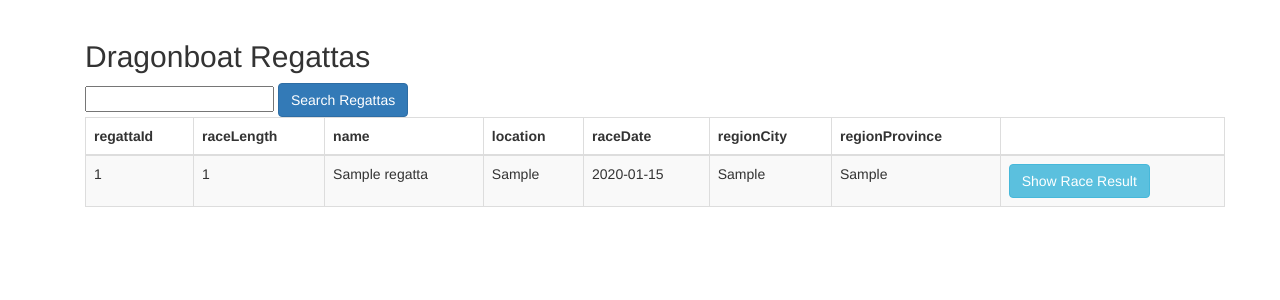
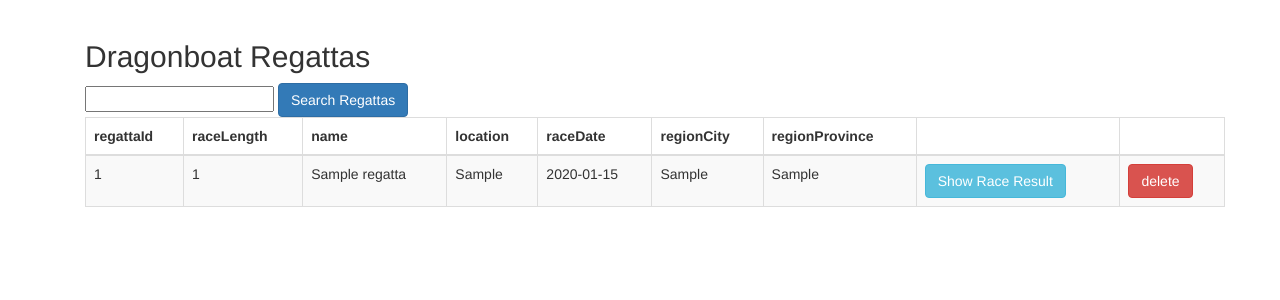
Before and after one commit to alexsclim/Felist, a Flask app: page /regattas in a window 1280 px wide. Shown: the part 52-352 px from the top of the page. Run offline with Flask 2, Linux system fonts and the light colour scheme; the visitor is signed in with stand-in values (Sample User, id 1); tables that the repository leaves empty hold one stand-in row (values such as "Sample post"); some libraries are stand-ins or nearby versions.

Commit message:
add delete cascade

```diff
--- a/app/query_service.py
+++ b/app/query_service.py
@@ -49,8 +49,9 @@ class QueryService:
     return team
 
   def get_last_member_id(self):
-    data = self.cursor.execute("SELECT * FROM Member")
-    return data
+    data = self.cursor.execute("SELECT MAX(memberId) FROM Member")
+    member_id = self.cursor.fetchall()[0]['MAX(memberId)']
+    return member_id
 
   def get_members(self):
     data = self.cursor.execute("SELECT * from Member")
@@ -145,6 +146,11 @@ class QueryService:
     conn.commit()
     return
 
+  def delete_regatta(self, conn, regattaId):
+    data = self.cursor.execute("Delete from Regatta WHERE regattaId = %s", [regattaId])
+    conn.commit()
+    return
+
   def sort_member_names_by_team_asc(self, team_id):
     data = self.cursor.execute("SELECT * from Member where teamId=%s order by memberName asc", [team_id])
     members = self.cursor.fetchall()
--- a/app/templates/dashboard.html
+++ b/app/templates/dashboard.html
@@ -1,9 +1,11 @@
 {% extends "base.html" %}
 {% block body %}
+  <div class="text-center">
     <h1>Dashboard</h1>
     <a href="/teams/new" class="btn btn-primary">Create New Team</a>
     <h3>My Teams</h3>
     {% for team in teams %}
       <div><a href="{{ url_for('showteam', team_id=team["teamId"]) }}">{{ team['name'] }}</a></div>
     {% endfor %}
+  </div>
 {% endblock %}
--- a/app/templates/regattas.html
+++ b/app/templates/regattas.html
@@ -17,6 +17,7 @@
         <th>regionCity</th>
         <th>regionProvince</th>
         <th></th>
+        <th></th>
       </tr>
     </thead>
     <tbody>
@@ -32,6 +33,11 @@
           <td>
             <a href="{{ url_for('showraceresults', regatta_id=regatta["regattaId"])}}" class="btn btn-info">Show Race Result</a>
           </td>
+          <td>
+            <form action="{{url_for('delete_regatta', regatta_id=regatta['regattaId'])}}" method="post">
+              <input class="btn btn-danger" type="submit" value="delete">
+            </form>
+          </td>
       	</tr>
       {% endfor %}
     </tbody>
--- a/app/templates/show_team.html
+++ b/app/templates/show_team.html
@@ -33,7 +33,7 @@
           <td>{{member["dateOfBirth"]}}</td>
           <td>
             <form action="{{url_for('delete_member_path', team_id=team['teamId'], member_id=member['memberId'])}}" method="post">
-              <input class="btn btn-primary" type="submit" value="delete">
+              <input class="btn btn-danger" type="submit" value="delete">
             </form>
           </td>
         </tr>
--- a/app/views.py
+++ b/app/views.py
@@ -47,6 +47,17 @@ def regattas():
     regattas = query_service.get_regattas()
 
     return render_template('regattas.html', regattas=regattas)
+
+@app.route('/regattas/<regatta_id>/delete', methods=['POST'])
+@login_required
+def delete_regatta(regatta_id):
+  conn = mysql.connection
+  cur = conn.cursor()
+  query_service = QueryService(cur)
+
+  query_service.delete_regatta(conn, regatta_id)
+  flash("Regatta was deleted!")
+  return redirect(url_for('regattas'))
 
 @app.route('/teams', methods=['GET', 'POST'])
 @login_required
@@ -169,15 +180,18 @@ def add_member(team_id):
       paddle_side = form.paddle_side.data
       date_of_birth = form.date_of_birth.data
       last_id = query_service.get_last_member_id()
+      print last_id
       member_id = last_id + 1
+      print member_id
 
       try:
         query_service.create_member(conn, member_id, name, weight, height, role, paddle_side, date_of_birth, team_id)
         flash("Member was created!")
         return redirect(url_for('showteam', team_id=team_id))
       except Exception as e:
+        print e
         flash("There was an error creating the member.")
-        return redirect(url_for('add_member'))
+        return redirect(url_for('add_member', team_id=team_id))
     else:
       return render_template('member_new.html', form=form, team_id=team_id)
   else:
@@ -302,7 +316,7 @@ def createteam():
 
   if request.method == 'POST':
     if form.validate() == False:
-      error = "You have not inputted correct data"
+      error = "Cannot insert cost as a string, please enter a number."
       return render_template('new_team.html', form=form, error=error)
     team_name = form.name.data
     practice_cost = form.practice_cost.data
@@ -317,13 +331,13 @@ def createteam():
       query_service.create_team(conn, team_id, team_name, practice_cost, username, city, province)
       flash("Team Created!")
     except Exception as e:
+      print e
       flash("There was an error creating your team.")
       return redirect(url_for('createteam'))
 
     return redirect(url_for('dashboard'))
 
   elif request.method == 'GET':
-    print "HIHI"
     return render_template('new_team.html', form=form)
 
 @app.route('/teams/<team_id>')
```
Lines whose indentation alone changed are shown as unchanged.
